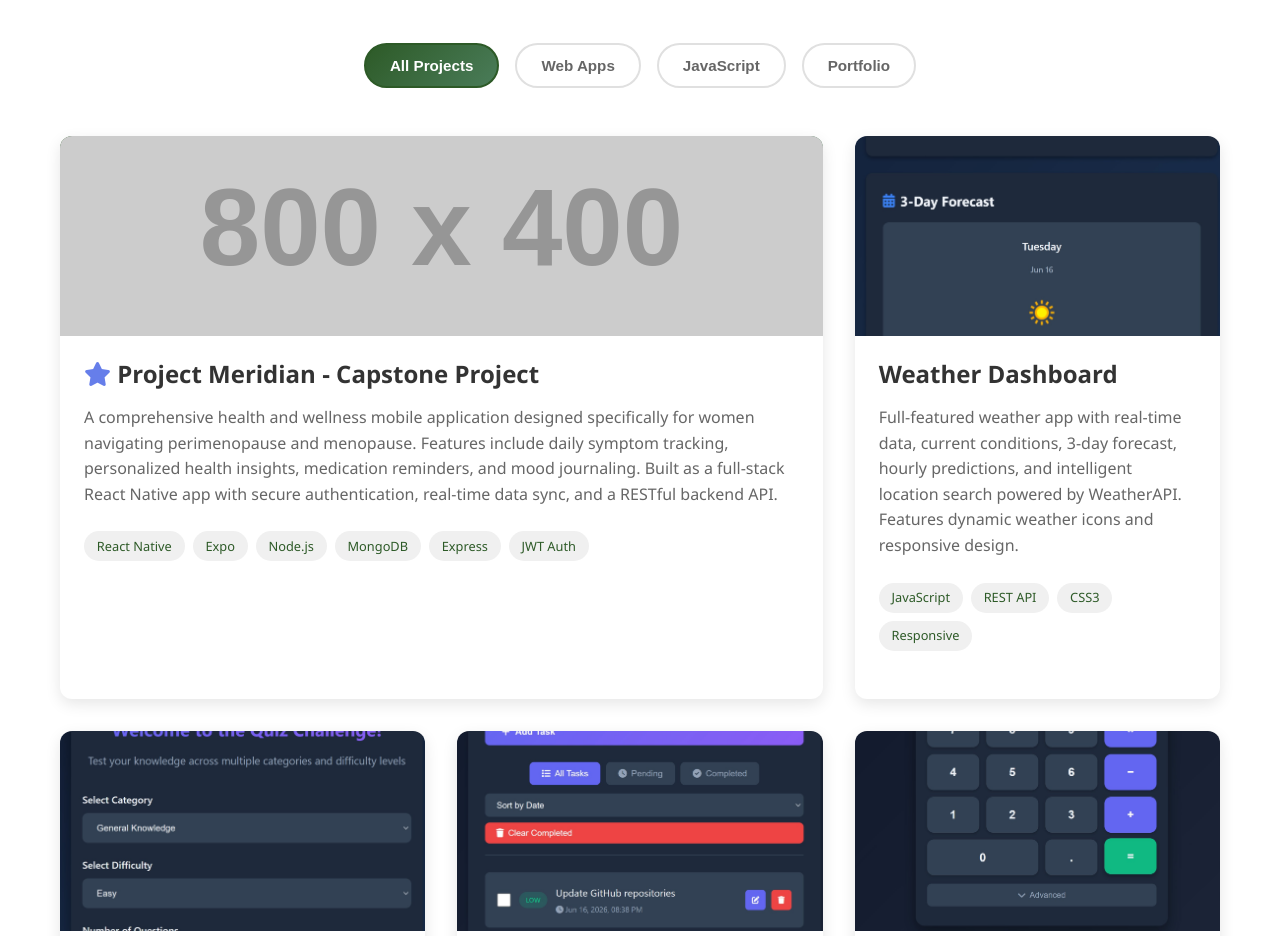
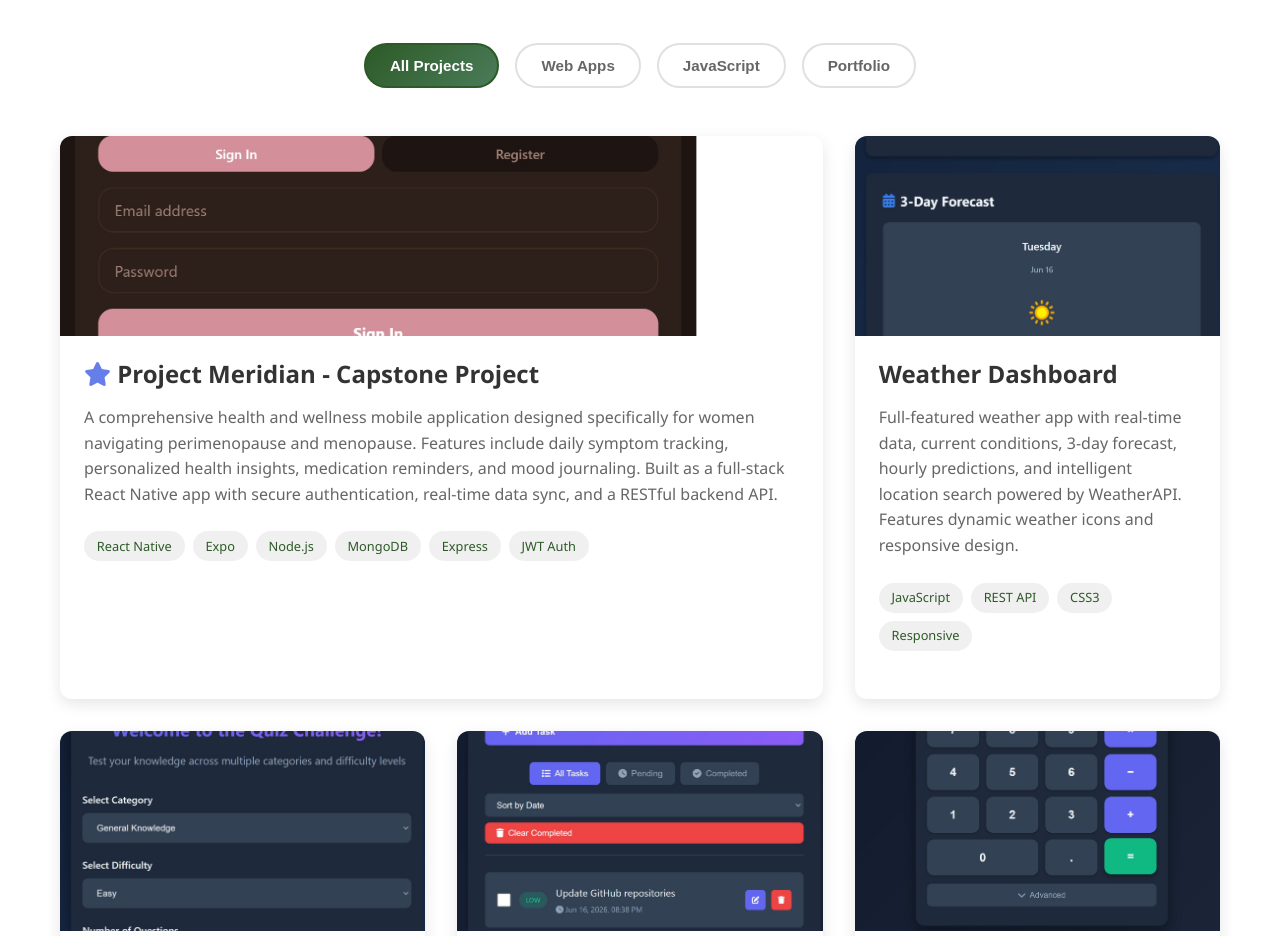
Before and after one commit to troytoews69-code/portfolio, a plain HTML site: page index.html in a window 1280 px wide. Shown: the part 2700-3636 px from the top of the page. Drawn offline with Linux system fonts and the light colour scheme; no server answers; placeholder pictures from the web are drawn by us.

Commit message:
Add Project Meridian screenshot from running Expo app

```diff
--- a/index.html
+++ b/index.html
@@ -207,7 +207,7 @@
                 <!-- Featured Project: Project Meridian (Capstone) -->
                 <div class="project-card" data-category="web javascript portfolio" style="grid-column: span 2;">
                     <div class="project-image">
-                        <img src="https://via.placeholder.com/800x400/667eea/ffffff?text=Project+Meridian+%7C+Capstone+Project" alt="Project Meridian">
+                        <img src="project-meridian-screenshot.jpg" alt="Project Meridian">
                         <div class="project-overlay">
                             <div class="project-links-overlay">
                                 <a href="https://github.com/troytoews69-code/project-meridian-frontend" class="project-btn" target="_blank">
```
Also changed, not shown: project-meridian-screenshot.jpg (added).
